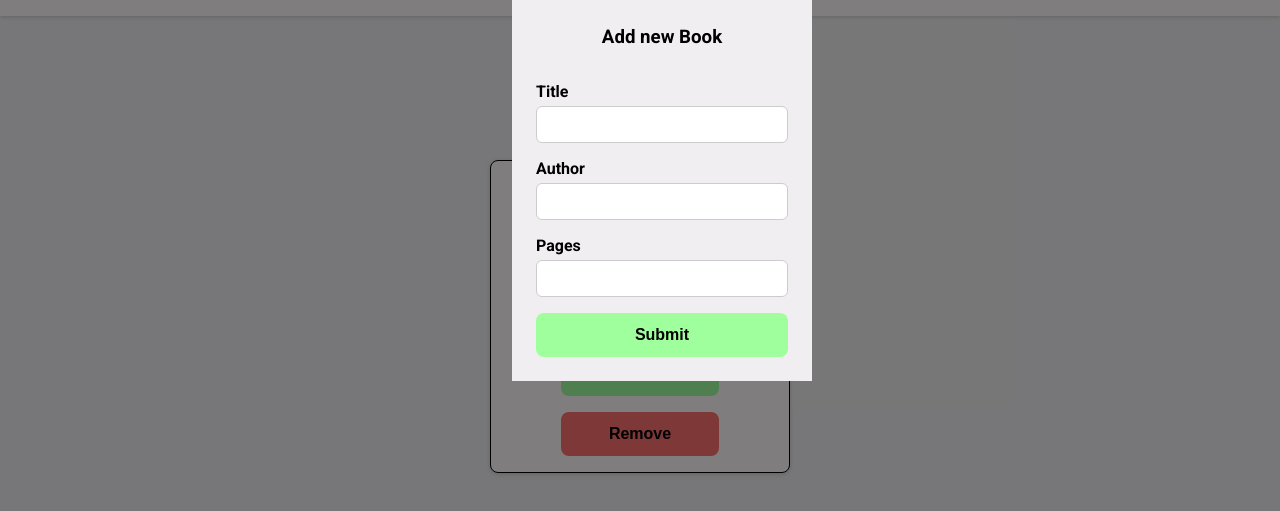
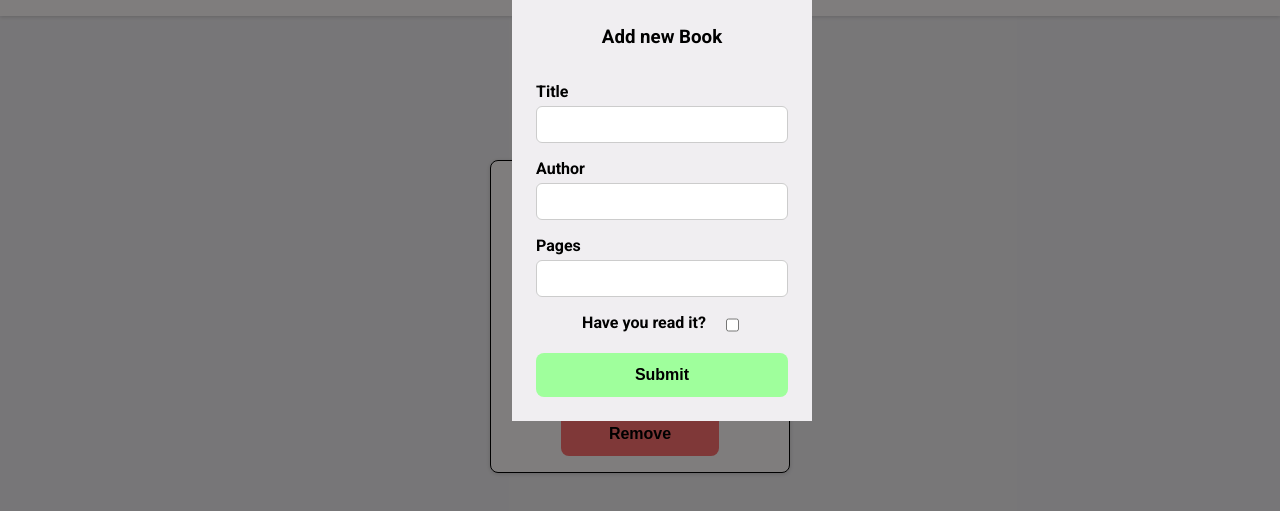
Before and after one commit to Garfieldas/libary-app, a website built with Vite: page index.html in a window 1280 px wide. Both pictures are taken after a click on the button "ADD BOOK". Shown: the part 97-608 px from the top of the page. Built offline with nearby package versions, Linux system fonts and the light colour scheme.

Commit message:
Added statu field for add new book form

```diff
--- a/index.html
+++ b/index.html
@@ -45,6 +45,10 @@
           <label for="pages">Pages</label>
           <input id="pages" type="number" min="1" required/>
         </div>
+        <div class="form-group checkbox">
+          <label for="status">Have you read it?</label>
+          <input id="status" type="checkbox"/>
+        </div>
         <button class="action-btn success" id="submit">Submit</button>
       </form>
     </div>
--- a/src/style.css
+++ b/src/style.css
@@ -151,6 +151,12 @@ form {
     flex-direction: column;
 }
 
+.checkbox {
+    justify-content: center;
+    gap: 1rem;
+    flex-direction: row;
+}
+
 .overlay {
     position: fixed;
     top: 0;
```
